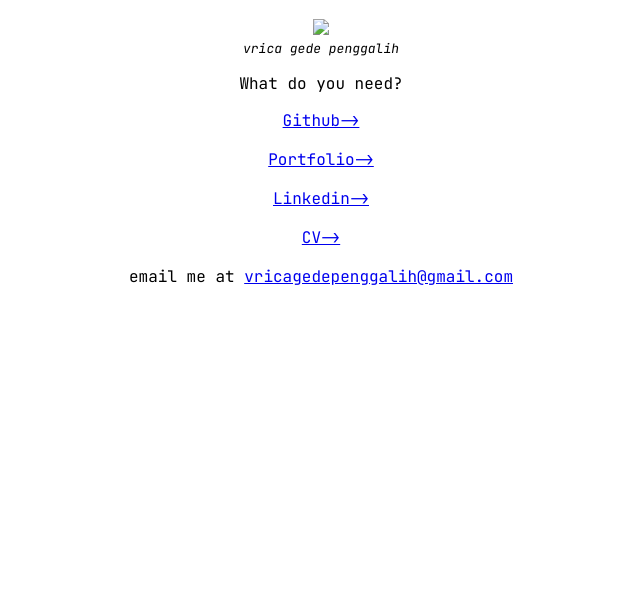
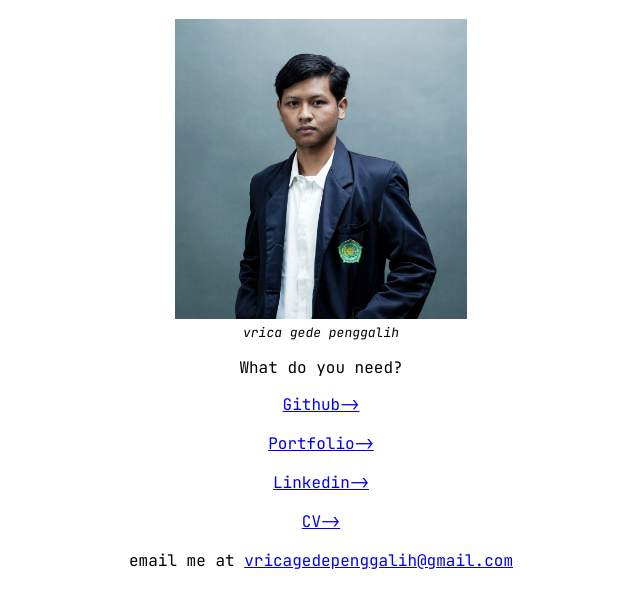
Before and after one commit to Vricap/vricap.github.io, a plain HTML site: page index.html in a window 1280 px wide. Shown: the part 67-674 px from the top of the page, without its empty margins (319-959 px from the left). Drawn offline with Linux system fonts and the light colour scheme.

Commit message:
update picture

```diff
--- a/index.html
+++ b/index.html
@@ -36,7 +36,7 @@
     </head>
     <body>
         <h1>Hey it's ME!</h1>
-        <img src="/me.jpeg" />
+        <img src="/me.jpg" />
         <p style="margin-top: 0; padding-top: 0; font-size: 13px">
             <em>vrica gede penggalih</em>
         </p>
```
